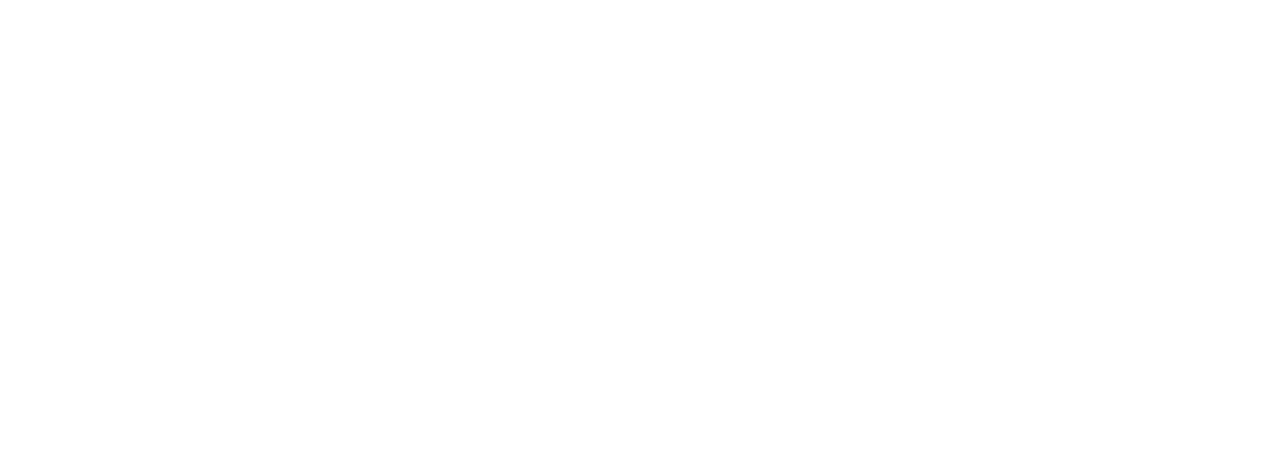
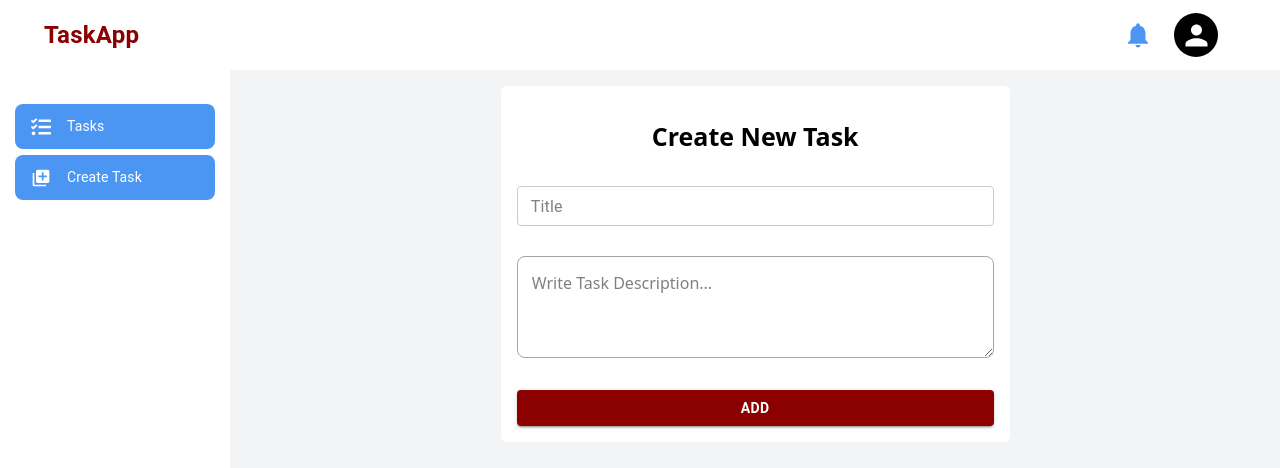
Before and after one commit to Aljoboyer/taskManager_front, a React (Vite) app: page /dashboard/create-task in a window 1280 px wide. Before the commit this address had no page. Shown: the top 468 px of the page. Built offline with nearby package versions, Linux system fonts and the light colour scheme; some icons are missing.

Commit message:
pagination component and create task page added

```diff
--- a/src/App.tsx
+++ b/src/App.tsx
@@ -4,6 +4,7 @@ import { Toaster } from "react-hot-toast";
 import Login from './pages/auth/Login';
 import Register from './pages/auth/Register';
 import Tasks from './pages/dashboard/Tasks/Tasks';
+import TasksOperation from './pages/dashboard/TasksOperation/TasksOperation';
 
 function App() {
 
@@ -15,6 +16,7 @@ function App() {
           <Route path="/" element={<Login />} />
           <Route path="/register" element={<Register />} />
           <Route path="/dashboard/tasks" element={<Tasks />} />
+          <Route path="/dashboard/create-task" element={<TasksOperation />} />
         </Routes>
       </Router>
    </main>
--- a/src/components/dashboard_layout/layoutComponents/LayoutSidebar.tsx
+++ b/src/components/dashboard_layout/layoutComponents/LayoutSidebar.tsx
@@ -11,6 +11,7 @@ import { styled, useTheme } from '@mui/material/styles';
 import CloseIcon from '@mui/icons-material/Close';
 import { COLORS } from '../../../theme/colors';
 import { sideManuList } from '../../../utils/const_data/sideManuList';
+import { useNavigate } from 'react-router-dom';
 
 interface MenuItemType {
   title: string;
@@ -39,6 +40,7 @@ const LayoutSidebar: React.FC<LayoutSidebarProps> = ({
   const isLargeScreen = useMediaQuery(theme.breakpoints.up('lg'));
   const isMediumScreen = useMediaQuery(theme.breakpoints.up('md'));
   const isXtraScreen = useMediaQuery(theme.breakpoints.up('xl'));
+  const navigate = useNavigate();
 
   const drawerWidth = isXtraScreen && !open
     ? '4%'
@@ -104,6 +106,9 @@ const LayoutSidebar: React.FC<LayoutSidebarProps> = ({
                 backgroundColor: COLORS.bluemain,
                 '&:hover': { backgroundColor: COLORS.maroon },
               }}
+              onClick={() => {
+                navigate(item.link)
+              }}
             >
               <ListItemIcon sx={{ minWidth: '0px', color: COLORS.white }}>
                 {item.icon}
--- /dev/null
+++ b/src/components/shared/TaskPagination/TaskPagination.tsx
@@ -0,0 +1,63 @@
+import { Pagination, Select, MenuItem, Box, Typography, type SelectChangeEvent } from '@mui/material';
+import { COLORS } from '../../../theme/colors';
+
+interface TaskPaginationProps {
+  totalPage: number;
+  perPage: number;
+  handlePageChange: (event: React.ChangeEvent<unknown>, value: number) => void;
+  handlePerPageChange: (event: SelectChangeEvent<number>) => void;
+}
+
+export default function TaskPagination({
+  totalPage,
+  handlePageChange,
+  handlePerPageChange,
+  perPage,
+}: TaskPaginationProps) {
+  return (
+    <Box
+      sx={{
+        display: 'flex',
+        flexDirection: 'row',
+        alignItems: 'center',
+        flexWrap: { xs: 'wrap', md: 'nowrap' },
+      }}
+      gap={2}
+    >
+      <Box display="flex" alignItems="center" gap={1}>
+        <Typography sx={{ color: COLORS.grey500, fontSize: '14px' }}>
+          Items per page:
+        </Typography>
+
+        <Select<number>
+          value={perPage}
+          onChange={handlePerPageChange}
+          size="small"
+        >
+          {[5, 10, 20, 50].map((option) => (
+            <MenuItem key={option} value={option}>
+              {option}
+            </MenuItem>
+          ))}
+        </Select>
+      </Box>
+
+      <Pagination
+        count={totalPage}
+        onChange={handlePageChange}
+        variant="outlined"
+        shape="rounded"
+        sx={{
+          marginTop: { xs: '5px', md: '0px' },
+          '& .MuiPaginationItem-root.Mui-selected': {
+            backgroundColor: `${COLORS.baseColor} !important`,
+            color: `${COLORS.white} !important`,
+            '&:hover': {
+              backgroundColor: `${COLORS.baseColor} !important`,
+            },
+          },
+        }}
+      />
+    </Box>
+  );
+}
--- a/src/components/shared/inputs/AllInput.tsx
+++ b/src/components/shared/inputs/AllInput.tsx
@@ -12,6 +12,9 @@ import {
   TextField,
   type SxProps,
   type Theme,
+  TextareaAutosize,
+  Box,
+  Typography,
 } from '@mui/material';
 import { Visibility, VisibilityOff } from '@mui/icons-material';
 import SearchIcon from '@mui/icons-material/Search';
@@ -169,6 +172,46 @@ export default function AllInputs({
     );
   }
 
+if (inputType == 'textarea'){
+  return (
+   <Box
+    sx={{
+      position: 'relative',
+      width: '100%',
+      mt: 2,
+    }}
+  >
+        {/* Floating Label */}
+
+      <TextareaAutosize
+              {...field}
+              minRows={3}
+              placeholder={placeholder}
+              style={{
+                ...otherStyle,
+                width: '100%',
+                fontSize: '16px',
+                padding: '14px',
+                border: '1.8px solid rgb(165, 165, 165)',
+                borderRadius: '8px',
+                outline: 'none',
+                resize: 'vertical',
+                transition: 'box-shadow 0.2s ease, border-color 0.2s ease',
+                boxSizing: 'border-box',
+              }}
+              onFocus={(e) => {
+                e.target.style.borderColor = '#7b7b7bff';
+                e.target.style.boxShadow = '0 0 0 3px rgba(148, 148, 148, 0.2)';
+              }}
+              onBlur={(e) => {
+                e.target.style.borderColor = '#8e8e8eff';
+                e.target.style.boxShadow = 'none';
+              }}
+      />
+       {errors && <>{ errors[field_id] && <p className='text-psm text-red-500'>{errors[field_id].message}</p>}</>}
+  </Box>
+  )
+ }
   // ---------------- DEFAULT TEXTFIELD ----------------
   return (
     <div className="w-full">
--- a/src/pages/auth/authFormConfigs.ts
+++ b/src/pages/auth/authFormConfigs.ts
@@ -28,7 +28,7 @@ export const authFormFields =  [
         inputType: 'textfield'
     },
     {
-        field_id: 'password',
+        field_id: 'hashed_password',
         label: 'Password',
         placeholder: 'Enter your password',
          required:{
--- a/src/pages/dashboard/Tasks/Tasks.tsx
+++ b/src/pages/dashboard/Tasks/Tasks.tsx
@@ -1,14 +1,32 @@
-import React, { type JSX } from 'react'
+import React, { useState, type JSX } from 'react'
 import LayoutContainer from '../../../components/dashboard_layout/LayoutContainer'
 import TaskCard from '../../../components/taskCard/TaskCard'
+import TaskPagination from '../../../components/shared/TaskPagination/TaskPagination';
+import AppText from '../../../components/shared/Texts/AppText';
 
 export default function Tasks(): JSX.Element {
+  const [page, setPage] = useState(1);
+  const [perPage, setPerPage] = useState(10);
+
+  const handlePageChange = (value: any) => {
+    setPage(value);
+  };
+
+  const handlePerPageChange = (event: { target: { value: any; }; }) => {
+    setPerPage(Number(event.target.value));
+    setPage(1);
+  };
 
   return (
     <LayoutContainer>
       <div className="h-screen bg-gray-100 p-4 overflow-x-auto">
+            <AppText
+            type="title"
+            text='Manage Your Tasks'
+            otherStyle='mb-4 text-black text-center my-4'
+            />
         <div className="grid grid-cols-1 sm:grid-cols-2 lg:grid-cols-3 gap-4 ">
-          {[1,2,3,4,5,6,7,8,9,11,22,33,43,223,45].map((item: any) => (
+          {[1,2,3,4,5,6,7,].map((item: any) => (
             <TaskCard
               key={item}
               title="Demo Task"
@@ -28,6 +46,13 @@ export default function Tasks(): JSX.Element {
             />
           ))}
         </div>
+          <div className="flex flex-row justify-center my-4 ">
+              <TaskPagination
+              perPage={perPage}
+              handlePerPageChange={handlePerPageChange}
+              handlePageChange={handlePageChange}
+              totalPage={10} />
+        </div>
       </div>
 
     </LayoutContainer>
--- /dev/null
+++ b/src/pages/dashboard/TasksOperation/TaskFormConfig.ts
@@ -0,0 +1,25 @@
+
+export const taskFormFields =  [
+    {
+        field_id: 'title',
+        label: 'Title',
+        placeholder: 'Enter Task Title',
+        required:{
+            required: 'Enter Task Title',
+            pattern: {
+                message: "Enter Task Title",
+            }
+        },
+        inputType: 'textfield'
+    },
+    {
+        field_id: 'description',
+        label: 'Description',
+        inputType: 'textarea',
+        placeholder: 'Write Task Description...',
+        required:{
+            required: 'Enter Task Description',
+        },
+    },
+
+]
--- /dev/null
+++ b/src/pages/dashboard/TasksOperation/TasksOperation.tsx
@@ -0,0 +1,71 @@
+import React, { useState } from 'react'
+import { Buttons } from '../../../components/shared/buttons/Buttons';
+import { COLORS } from '../../../theme/colors';
+import { useNavigate } from 'react-router-dom';
+import { useForm, Controller } from "react-hook-form";
+import { taskFormFields } from './TaskFormConfig';
+import AllInputs from '../../../components/shared/inputs/AllInput';
+import LayoutContainer from '../../../components/dashboard_layout/LayoutContainer';
+import AppText from '../../../components/shared/Texts/AppText';
+
+const TasksOperation = () => {
+  const [loading, setLoading] = useState(false)
+  const navigate = useNavigate()
+
+  const {
+    handleSubmit,
+    control,
+    setError,
+    formState: { errors },
+  } = useForm();
+
+  const onSubmit = async (data: any) => {
+
+  }
+
+  return (
+    <LayoutContainer>
+        <div className="h-screen bg-gray-100 p-4 overflow-x-auto">
+          <form className="space-y-4 bg-white p-2 md:p-4 w-full md:w-1/2 mx-auto rounded-md" onSubmit={handleSubmit(onSubmit)} noValidate>
+                <AppText
+                type="title"
+                text='Create New Task'
+                otherStyle='mb-4 text-black text-center my-4'
+                />
+                {
+                  taskFormFields?.map((fieldItem: any) => (
+                    <Controller
+                        key={fieldItem?.field_id}
+                        name={fieldItem?.field_id}
+                        control={control}
+                        defaultValue=""
+                        rules={{
+                          ...fieldItem?.required
+                        }}
+                        render={({ field }) => (
+                            <AllInputs
+                            otherStyle={{marginTop: '14px'}}
+                            label={fieldItem?.label}
+                            field={field}
+                            field_id={fieldItem?.field_id}
+                            errors={errors}
+                            placeholder={fieldItem?.placeholder}
+                            inputType={fieldItem?.inputType}
+                            />
+                        )}
+                      />
+                  ))
+                }
+
+              <Buttons
+              isLoading={loading}
+              type='submit' title="Add"
+              bgColor={COLORS.maroon} textColor="white"
+              other_style={{fontWeight: '700', marginTop: '10px'}} />
+          </form>
+      </div>
+     </LayoutContainer>
+  )
+}
+
+export default TasksOperation;
--- a/src/typeInterFace/shared/AllInputFileTypes.ts
+++ b/src/typeInterFace/shared/AllInputFileTypes.ts
@@ -9,7 +9,7 @@ export type InputType =
   | 'password'
   | 'search'
   | 'number'
-  | 'select';
+  | 'select' | 'textarea';
 
 export interface SelectOption {
   label: string;
--- a/src/utils/const_data/sideManuList.tsx
+++ b/src/utils/const_data/sideManuList.tsx
@@ -1,5 +1,6 @@
 import React from 'react';
 import { FaTasks } from "react-icons/fa";
+import { MdAddToPhotos } from "react-icons/md";
 
 export interface SellerMenuItem {
   title: string;
@@ -8,5 +9,7 @@ export interface SellerMenuItem {
 }
 
 export const sideManuList: SellerMenuItem[] = [
-  { title: 'Tasks', link: '/tasks', icon: <FaTasks style={{ fontSize: 20 }} /> }
+  { title: 'Tasks', link: '/dashboard/tasks', icon: <FaTasks style={{ fontSize: 20 }} /> },
+  { title: 'Create Task', link: '/dashboard/create-task', icon: <MdAddToPhotos style={{ fontSize: 20 }} /> },
+
 ];
```
